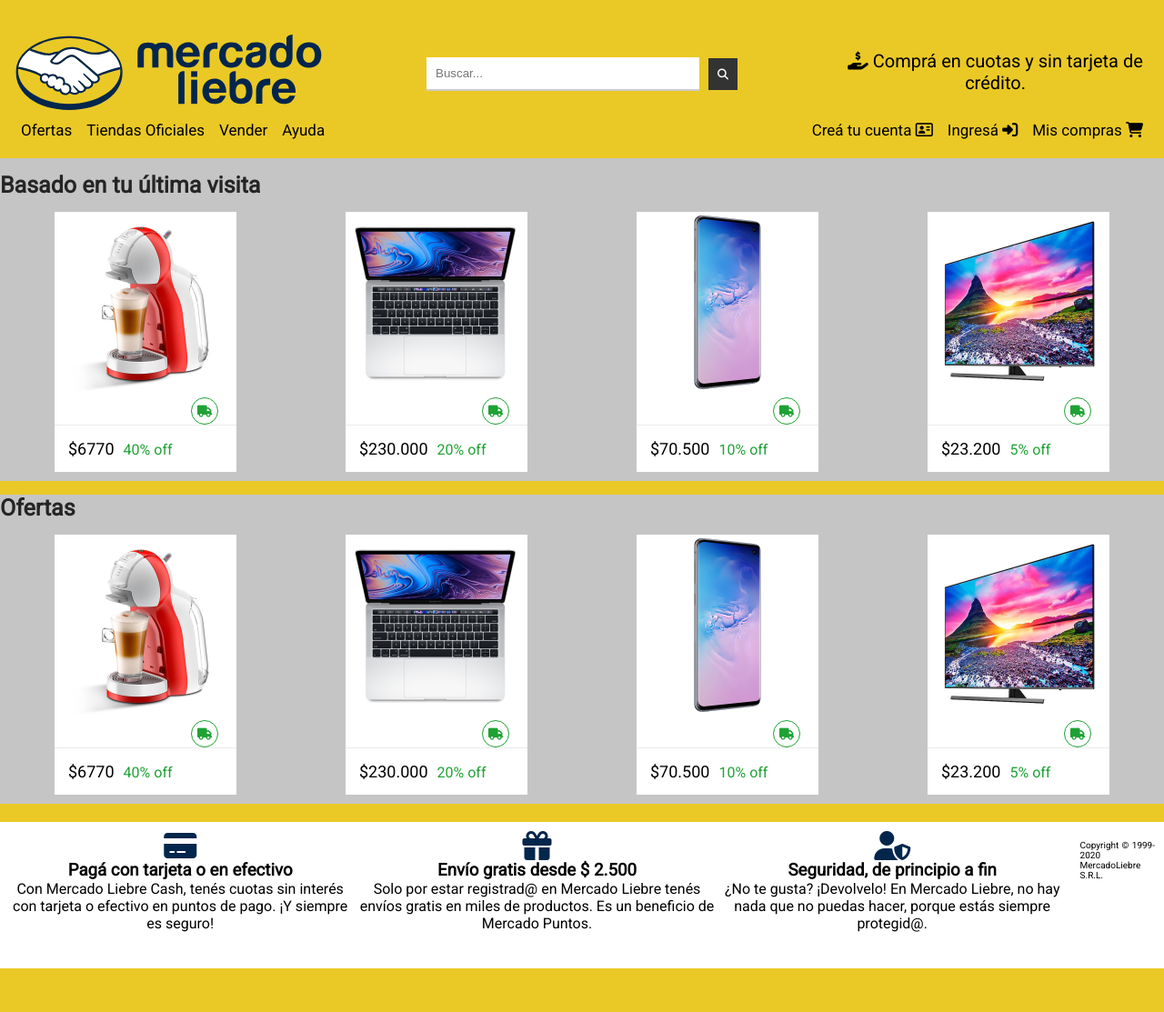
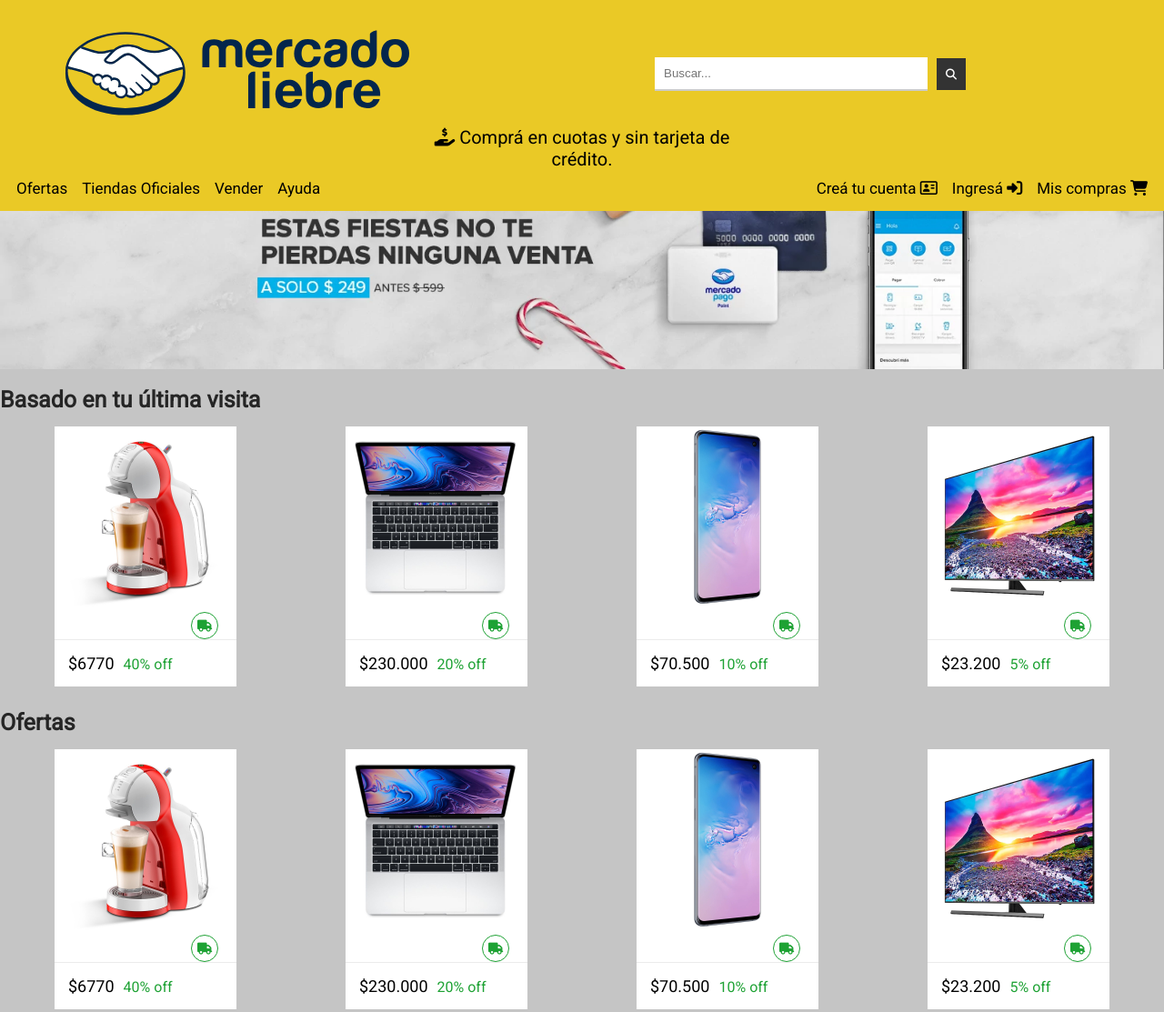
Before and after one commit to miluferrini/grupo4-meli, a website: page views/home.html in a window 1280 px wide. Shown: the top 1113 px of the page at 91% size. Before the commit the page ends 1065 px from the top, so only its background shows below. Drawn offline with Linux system fonts and the light colour scheme; files that its build step writes are made by us from their sources; files whose address does not match are found by name.

Commit message:
Agregue el banner

```diff
--- a/public/css/styles.css
+++ b/public/css/styles.css
@@ -6,21 +6,25 @@
 
 
 body{
-    background-color: #EAC926;
+    background-color: rgb(197, 197, 197);
     font-family: 'Roboto', sans-serif;
 }
 
 .main-header {
     background-color: #EAC926;
-    padding: 15px;
+    padding: 10px;
     position: fixed;
     top: 0;
     width: 100vw;
 }
 
+#banner{
+    width: 100%;
+}
+
 main{
     text-align: center;
-    margin-top: 174.44px;
+    margin-top: 134.44px;
 }
 
 footer{
@@ -55,7 +59,7 @@
 .main-header-top {
     margin-top: 20px;
     display: flex;
-    flex-wrap: nowrap;
+    flex-wrap: wrap;
     justify-content: space-around;
 }
 
@@ -212,8 +216,8 @@
 .compraCuotas{
     font-size: 12px;
     text-align: center;
-    margin-top: 20px;
-    margin-bottom: 20px;
+    margin-top: 5px;
+    margin-bottom: 5px;
 }
 .fa-credit-card{
     color:#03264C;
--- a/views/home.html
+++ b/views/home.html
@@ -53,7 +53,6 @@
                         <a href="#">Mis compras  <i class="fa-solid fa-cart-shopping"></i></a>
                     </li>
                 </ul>
-                <!-- <img width="auto" height="auto" src="/images/img-home-banner.jpg" alt="banner"> -->
             </nav>
 
         <div class="burger-menu">
@@ -62,6 +61,10 @@
     </header>
 
     <main>
+        <div class="banner">
+            <img src="/images/img-home-banner.jpg" alt="banner" id="banner">
+        </div>
+
         <section>
             <div class="titulares-container">
                 <h3 class="titulares">Basado en tu última visita</h3>
```
